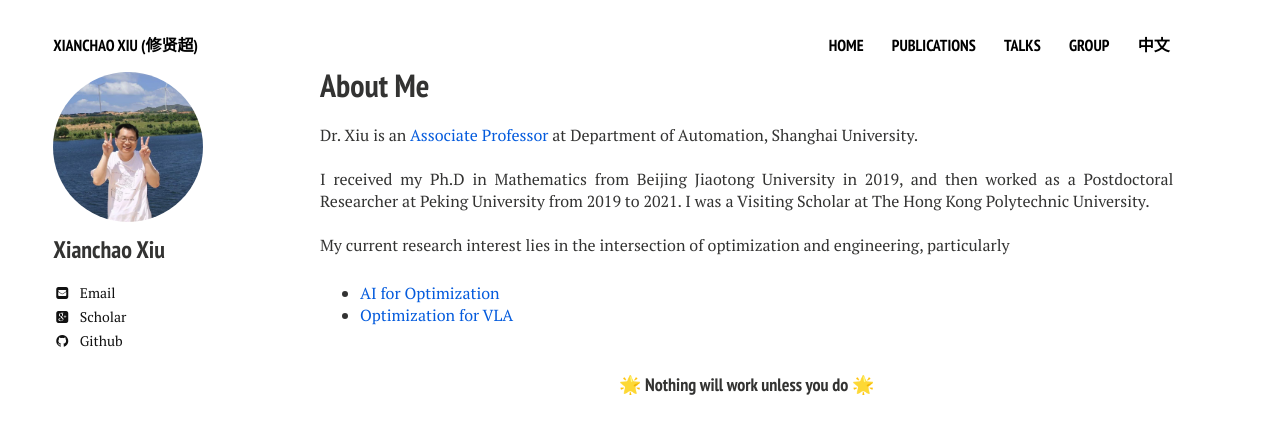
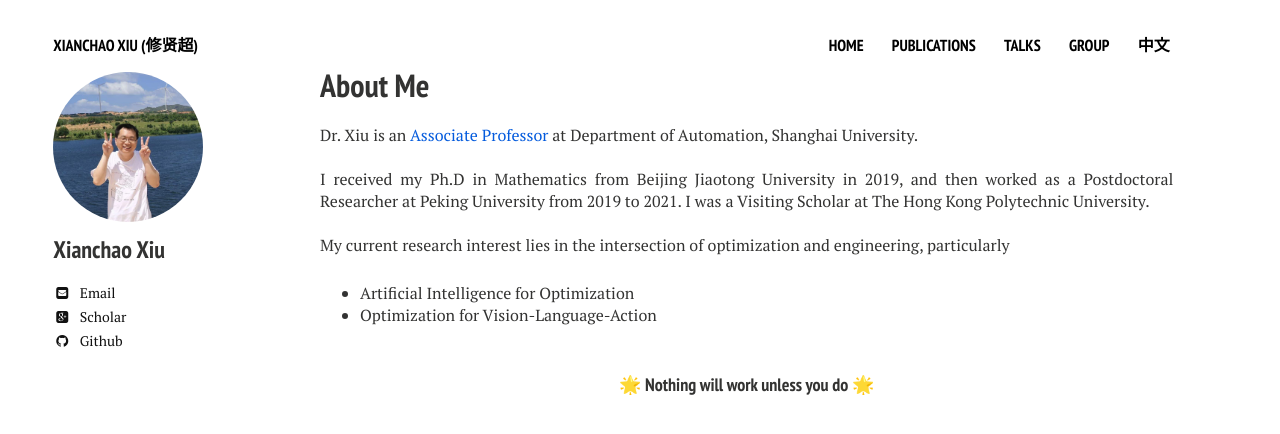
Before and after one commit to xianchaoxiu/xianchaoxiu.github.io, a Jekyll site: the page built from index.md, in a window 1280 px wide. Shown: the top 434 px of the page. Built offline with Jekyll 4.4.1, drawn with Linux system fonts in a browser that asks for light colours; nearby versions of some CDN libraries.

Commit message:
Update home2.html

```diff
--- a/_layouts/home2.html
+++ b/_layouts/home2.html
@@ -35,8 +35,8 @@
 
         My current research interest lies in the intersection of optimization and engineering, particularly
    <ul>
-      <li> <a href="https://xianchaoxiu.github.io/chinese/research/OPT/" class="textlink" target="_blank"> AI for Optimization </a> </li>
-      <li> <a href="https://xianchaoxiu.github.io/chinese/research/VLA/" class="textlink" target="_blank"> Optimization for VLA </a> </li> <br>
+      <li> Artificial Intelligence for Optimization  </li>
+      <li> Optimization for Vision-Language-Action </li> <br>
    </ul>
 
 
```
